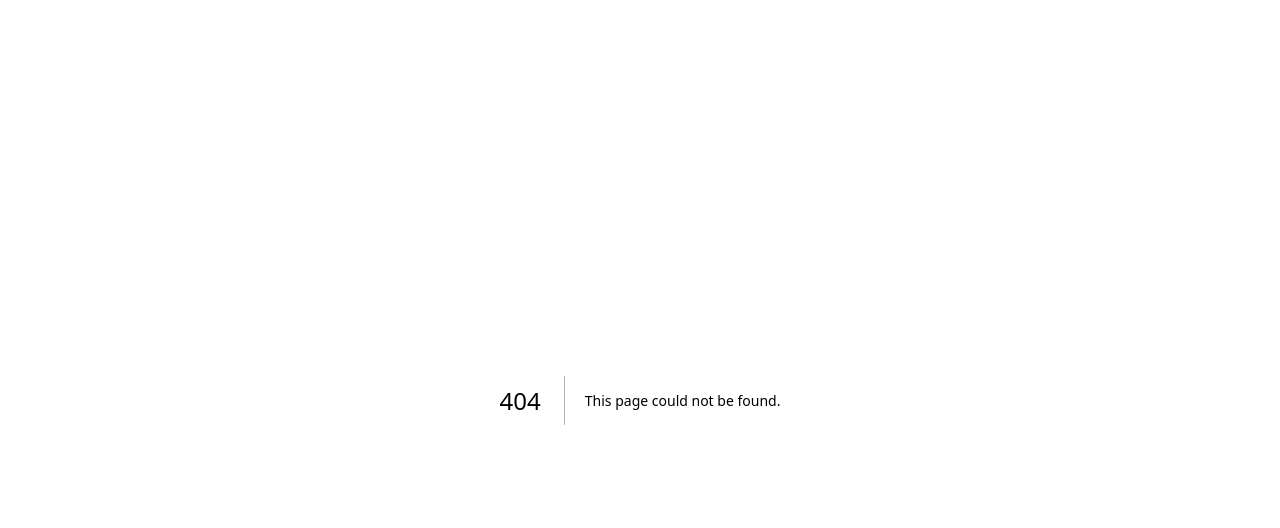
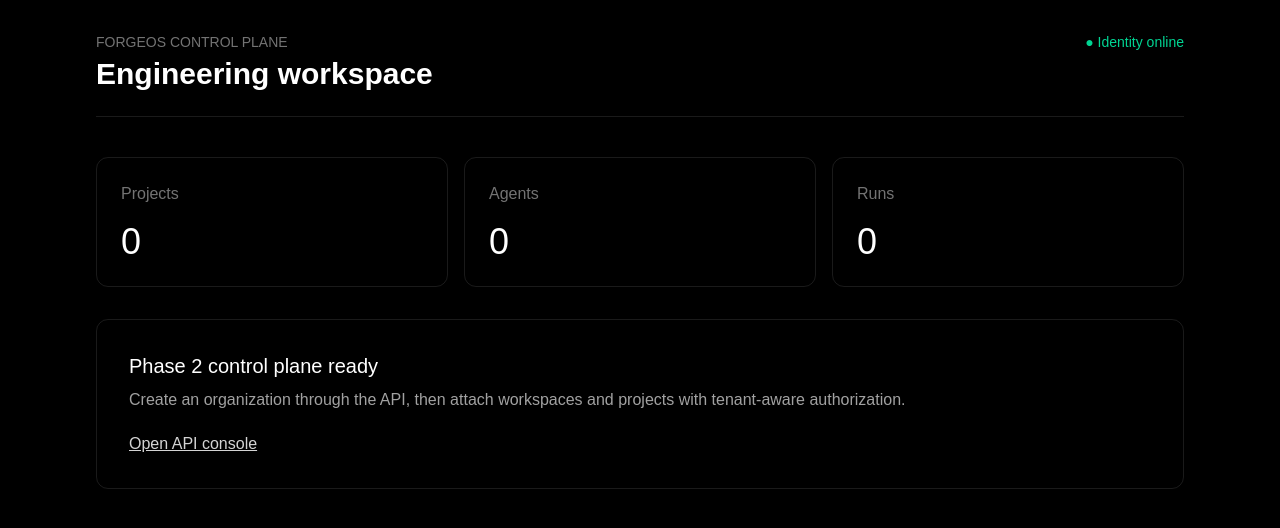
Before and after one commit to chauhanavi21/Autonomous_Software_Engineering_Platform, a Next.js app in the folder apps/web/: page /dashboard in a window 1280 px wide. Before the commit this address had no page. Shown: the top 528 px of the page. Built offline with nearby package versions, Linux system fonts and the light colour scheme.

Commit message:
I added the authenticated engineering dashboard

```diff
--- /dev/null
+++ b/apps/web/app/dashboard/page.tsx
@@ -0,0 +1 @@
+const cards=[['Projects','0'],['Agents','0'],['Runs','0']]; export default function Dashboard(){return <main className="min-h-screen bg-black text-white"><div className="max-w-6xl mx-auto p-8"><div className="flex justify-between border-b border-white/10 pb-6"><div><p className="text-neutral-500 text-sm">FORGEOS CONTROL PLANE</p><h1 className="text-3xl font-semibold mt-1">Engineering workspace</h1></div><div className="text-sm text-emerald-400">● Identity online</div></div><div className="grid md:grid-cols-3 gap-4 mt-10">{cards.map(([a,b])=><div key={a} className="border border-white/10 rounded-xl p-6"><p className="text-neutral-500">{a}</p><p className="text-4xl mt-4">{b}</p></div>)}</div><div className="mt-8 border border-white/10 rounded-xl p-8"><h2 className="text-xl">Phase 2 control plane ready</h2><p className="text-neutral-400 mt-2">Create an organization through the API, then attach workspaces and projects with tenant-aware authorization.</p><a className="inline-block mt-5 underline text-neutral-300" href="http://localhost:8000/docs">Open API console</a></div></div></main>}
```
